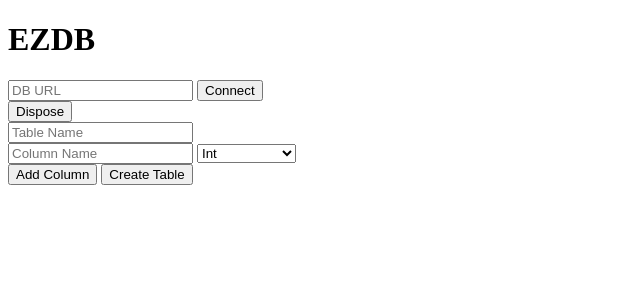
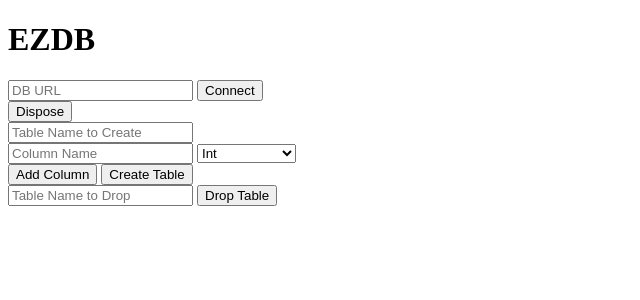
Before and after one commit to sionkimadd/sql_admin, a Flask app: page / in a window 1280 px wide. Shown: the top 300 px of the page, without its empty margins (0-640 px from the left). Run offline with Flask 3, Linux system fonts and the light colour scheme.

Commit message:
Update drop_table.py

```diff
--- a/app.py
+++ b/app.py
@@ -29,8 +29,8 @@ def connect_db():
 def dispose_db():
     global db_engine
     if db_engine:
-        connection = DisposeSQL(db_engine)
-        message = connection.close_connection()
+        disposal = DisposeSQL(db_engine)
+        message = disposal.close_connection()
         db_engine = None
         return message
     return "Failed: Deactivated DB"
@@ -49,5 +49,16 @@ def create_table():
     message = create_table_query.execute()
     return message
 
+@app.route("/drop_table", methods=["POST"])
+def drop_table():
+    table_name = request.form.get("dropTableNameInput")
+
+    if not table_name:
+        return "Failed: Undefined Table Name"
+
+    drop_table_query = DropTableQuery(db_engine, table_name)
+    message = drop_table_query.execute()
+    return message
+
 if __name__ == "__main__":
     app.run(debug=True)
--- a/backend/__init__.py
+++ b/backend/__init__.py
@@ -1,8 +1,11 @@
 from .connect_sql import ConnectSQL
 from .dispose_sql import DisposeSQL
 from .quries.create_table import CreateTableQuery
+from .quries.drop_table import DropTableQuery
+
 __all__ = [
     "ConnectSQL",
     "DisposeSQL",
-    "CreateTableQuery"
+    "CreateTableQuery",
+    "DropTableQuery"
 ]
--- a/backend/quries/create_table.py
+++ b/backend/quries/create_table.py
@@ -7,11 +7,10 @@ class CreateTableQuery:
         self.columns = columns
 
     def execute(self):
-        column_defs = [f"{name} {type}" for name, type in self.columns]
-        query = f"CREATE TABLE IF NOT EXISTS {self.table_name} ({', '.join(column_defs)});"
-
         try:
             with self.__db_engine.connect() as c:
+                column_defs = [f"{name} {type}" for name, type in self.columns]
+                query = f"CREATE TABLE {self.table_name} ({', '.join(column_defs)});"
                 c.execute(text(query))
             return "Succeed: Created Table"
         except Exception:
--- a/templates/index.html
+++ b/templates/index.html
@@ -18,7 +18,7 @@
     </form>
 
     <form method="POST" action="{{ url_for('create_table') }}">
-        <input type="text" id="tableNameInput" name="tableNameInput" placeholder="Table Name">
+        <input type="text" id="tableNameInput" name="tableNameInput" placeholder="Table Name to Create">
         <div id="columns">
             <div class="column">
                 <input type="text" name="columnNameInput" placeholder="Column Name">
@@ -36,6 +36,11 @@
         </div>
         <button type="button" onclick="addColumn()">Add Column</button>
         <button type="submit">Create Table</button>
+    </form>
+
+    <form method="POST" action="{{ url_for('drop_table') }}">
+        <input type="text" id="dropTableNameInput" name="dropTableNameInput" placeholder="Table Name to Drop">
+        <button type="submit">Drop Table</button>
     </form>
 
     <div id="message"></div>
```
Also changed, not shown: backend/quries/drop_table.py (added, +15 -0 lines), README.md.
